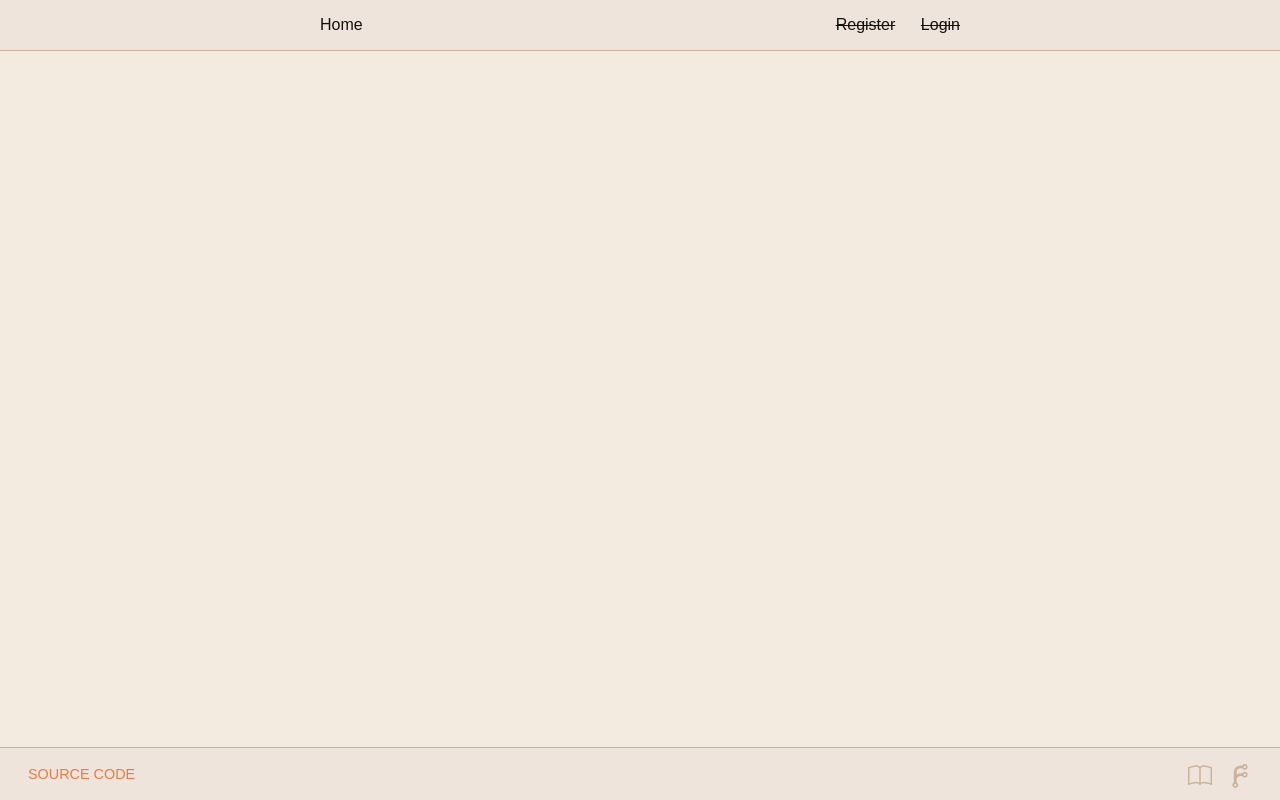
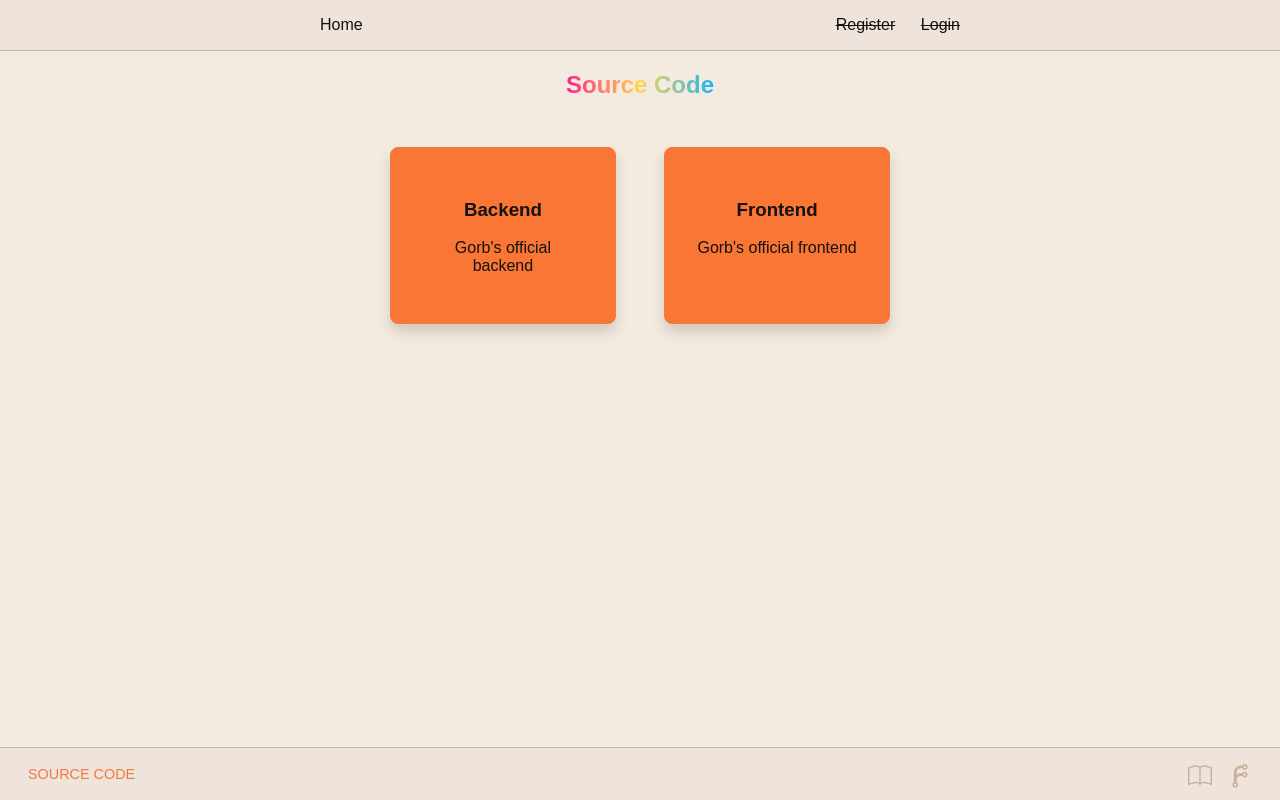
Before and after one commit to gorb-app/gorb.app, a Nuxt app: page /source in a window 1280 px wide. Built offline with nearby package versions, Linux system fonts and the light colour scheme.

Commit message:
feat: source page

```diff
--- a/pages/index.vue
+++ b/pages/index.vue
@@ -4,14 +4,13 @@
       Welcome to <span id="gorb">
       <span>G</span><span>O</span><span>R</span><span>B</span></span>!</h1>
     <h2>
-      The <span id="open-source">Open-Source</span> and <span id="federated">Federated</span>
+      The <span class="pansexual-gradient">Open-Source</span> and <span id="federated">Federated</span>
       Chat Platform!
     </h2>
     <NuxtLink class="link" href="/"><s>Go to web client</s></NuxtLink>
     <p id="not-exist">IT DOESN'T EXIST YET</p>
     <p>
-      BUT! Check out our <NuxtLink id="git-link" href="https://git.gorb.app/gorb">Git</NuxtLink> to check on our
-      progress!
+      BUT! Check out our <NuxtLink id="git-link" href="https://git.gorb.app/gorb">Git</NuxtLink> to check on our progress!
     </p>
   </div>
 </template>
--- /dev/null
+++ b/pages/source.vue
@@ -0,0 +1,64 @@
+<template>
+  <div id="main">
+    <h2>
+      <span class="pansexual-gradient">Source Code</span>
+    </h2>
+
+    <div id="card-container">
+      <div class="card">
+        <a href="https://git.gorb.app/gorb/backend">
+          <h3>Backend</h3>
+          <p>Gorb's official backend</p>
+        </a>
+      </div>
+      <div class="card">
+        <a href="https://git.gorb.app/gorb/frontend">
+          <h3>Frontend</h3>
+          <p>Gorb's official frontend</p>
+        </a>
+      </div>
+    </div>
+  </div>
+</template>
+
+<script lang="ts" setup>
+</script>
+
+<style scoped>
+#card-container {
+  --flex-direction: row;
+
+  display: flex;
+  flex-direction: var(--flex-direction);
+  justify-content: space-between;
+  gap: 48px;
+  width: fit-content;
+  max-width: 60vw;
+  margin: 48px auto;
+}
+
+@media screen and (max-width: 1000px) {
+  #card-container {
+    --flex-direction: column;
+  }
+}
+
+.card {
+  flex: 1;
+  padding: 32px;
+  border: 1px solid var(--accent-colour);
+  background-color: var(--primary-colour);
+  border-radius: 8px;
+  box-shadow: 0 8px 14px rgba(0, 0, 0, 0.15);
+  transition: background-color 0.3s ease-in-out;
+  cursor: pointer;
+}
+
+.card a {
+  text-decoration: none;
+}
+
+.card:hover {
+  background-color: var(--secondary-colour);
+}
+</style>
```
